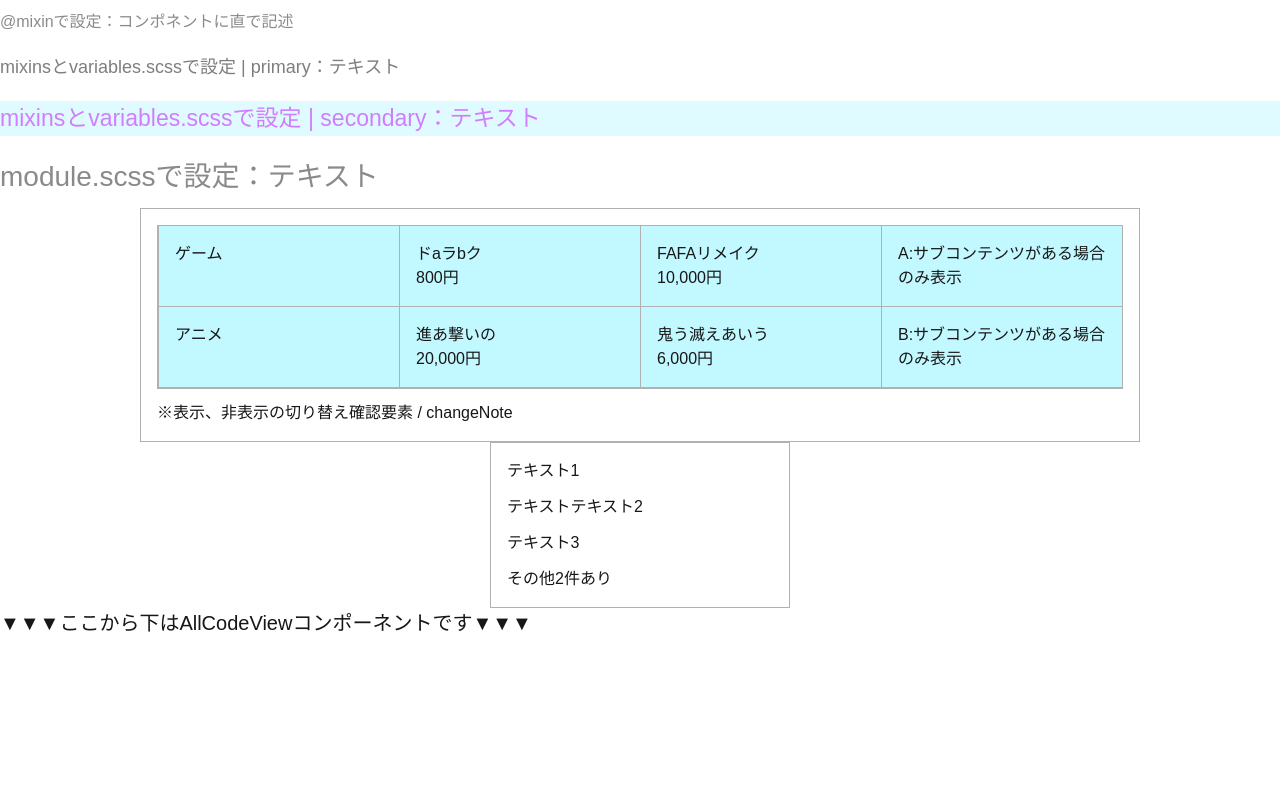
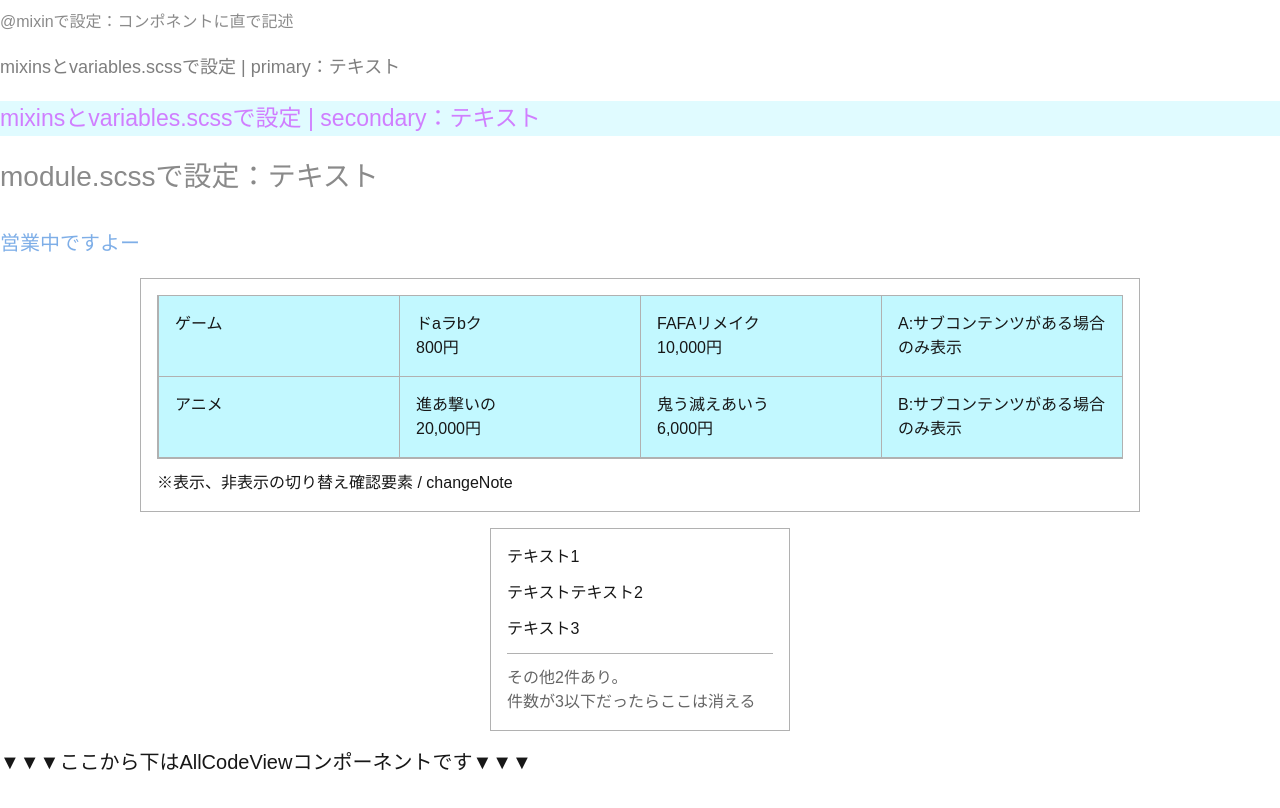
Before and after one commit to TeruoFujikake/next, a Next.js app: page / in a window 1280 px wide. Shown: the top 808 px of the page. Built offline with nearby package versions, Linux system fonts and the light colour scheme.

Commit message:
BusinessHoursStatus作成他

```diff
--- /dev/null
+++ b/app/components/BusinessHoursStatus/BusinessHoursStatus.module.scss
@@ -0,0 +1,20 @@
+@use "../../styles/mixins";
+
+.BusinessHoursStatus {
+  &--open {
+    color: var(--color-text-business-hours-open);
+  }
+  &--close {
+    color: var(--color-text-business-hours-close);
+  }
+
+  &--fontSize12 {
+    @include mixins.font-size(12);
+  }
+  &--fontSize14 {
+    @include mixins.font-size(14);
+  }
+  &--fontSize20 {
+    @include mixins.font-size(20);
+  }
+}
--- /dev/null
+++ b/app/components/BusinessHoursStatus/BusinessHoursStatus.tsx
@@ -0,0 +1,36 @@
+import ClassNames from 'classnames';
+import styles from './BusinessHoursStatus.module.scss';
+
+export const BUSINESS_HOURS_STATUS_CODES = {
+  OPEN: 1,
+  CLOSE: 2,
+} as const;
+
+export type BusinessHoursStatusCode = (typeof BUSINESS_HOURS_STATUS_CODES)[keyof typeof BUSINESS_HOURS_STATUS_CODES];
+
+interface BusinessHoursStatusProps {
+  fontSize?: 12 | 14 | 20;
+  statusCode: BusinessHoursStatusCode;
+  statusText: string;
+}
+
+const BusinessHoursStatus: React.FC<BusinessHoursStatusProps> = ({
+  statusCode,
+  statusText,
+  fontSize = 14,
+  }) => {
+  const classNames = ClassNames({
+    [styles.BusinessHoursStatus]: true,
+    [styles['BusinessHoursStatus--open']]: statusCode === BUSINESS_HOURS_STATUS_CODES.OPEN,
+    [styles['BusinessHoursStatus--close']]: statusCode === BUSINESS_HOURS_STATUS_CODES.CLOSE,
+    [styles[`BusinessHoursStatus--fontSize${fontSize}`]]: true,
+  });
+
+  return (
+    <div className={classNames}>
+      <p className={styles.BusinessHoursStatus__status}>{statusText}</p>
+    </div>
+  );
+};
+
+export default BusinessHoursStatus;
--- a/app/components/LiMore/LiMore.module.scss
+++ b/app/components/LiMore/LiMore.module.scss
@@ -1,6 +1,6 @@
 .LiMore {
   max-width: 300px;
-  margin: 0 auto;
+  margin: 16px auto;
   padding: 16px;
   border: 1px solid var(--color-border-primary);
 
@@ -23,4 +23,9 @@
     }
   }
 
+  &__total {
+    padding-top: 12px;
+    color: #666666;
+    border-top: 1px solid var(--color-border-primary);
+  }
 }
--- a/app/components/LiMore/LiMore.tsx
+++ b/app/components/LiMore/LiMore.tsx
@@ -9,12 +9,16 @@ interface LiMoreProps {
 const LiMore: React.FC<LiMoreProps> = ({ listData, totalCount }) => {
   const classNames = ClassNames({
     [styles.LiMore]: true,
+  });
+
+  const classNamesList = ClassNames({
+    [styles.LiMore__list]: true,
     [styles['LiMore__list--noMore']]: totalCount <= 3,
   });
   return (
     <>
       <div className={classNames}>
-        <ul className={styles.LiMore__list}>
+        <ul className={classNamesList}>
           {listData.slice(0, 3).map((list, index) => (
             <li key={index} className={styles.LiMore__listItem}>
               {list}
@@ -22,7 +26,7 @@ const LiMore: React.FC<LiMoreProps> = ({ listData, totalCount }) => {
           ))}
         </ul>
         {totalCount > 3 &&
-          <p className={styles.LiMore__total}>その他{totalCount - 3}件あり</p>
+          <p className={styles.LiMore__total}>その他{totalCount - 3}件あり。<br/>件数が3以下だったらここは消える</p>
         }
       </div>
     </>
--- a/app/components/Reference/Reference.tsx
+++ b/app/components/Reference/Reference.tsx
@@ -1,5 +1,6 @@
 import ClassNames from 'classnames';
 import Link from 'next/link'; // Link=<a>タグになる / Next.jsのLinkコンポーネント
+import BusinessHoursStatus, { BusinessHoursStatusCode } from '../BusinessHoursStatus/BusinessHoursStatus';
 import styles from './Reference.module.scss';
 
 interface ReferenceProps {
@@ -13,6 +14,8 @@ interface ReferenceProps {
   onClickHandler?: () => void; // このように書くと、onClickHandlerがundefinedの時にエラーになるので、?をつけてオプショナルにする
   /* disabledかどうか */
   isDisabled?: boolean;
+  businessHoursStatusCode: BusinessHoursStatusCode;
+  businessHoursStatusText: string;
 }
 
 const Reference: React.FC<ReferenceProps> = ({
@@ -23,6 +26,8 @@ const Reference: React.FC<ReferenceProps> = ({
   target = '_blank',
   onClickHandler,
   isDisabled = false,
+  businessHoursStatusCode,
+  businessHoursStatusText
   }) => {
   const classNames = ClassNames({
     [styles.Reference]: true,
@@ -48,6 +53,12 @@ const Reference: React.FC<ReferenceProps> = ({
         <div className={styles.Reference__textPrimary}>mixinsとvariables.scssで設定 | primary：{text}</div>
         <div className={styles.Reference__textSecondary}>mixinsとvariables.scssで設定 | secondary：{text}</div>
         <p className={classNamesFontSize}>module.scssで設定：{text}</p>
+
+        <BusinessHoursStatus
+          statusCode={businessHoursStatusCode}
+          statusText={businessHoursStatusText}
+          fontSize={20}
+        />
       </WrapperTag>
     </>
   );
--- a/app/globals_variables.scss
+++ b/app/globals_variables.scss
@@ -1,6 +1,9 @@
 :root {
   --color-text-primary: #000000;
   --color-text-secondary: #a200ff;
+
+  --color-text-business-hours-open: #0060d1;
+  --color-text-business-hours-close: #ff0000;
 
   --color-background-primary: #ffffff;
   --color-background-secondary: #c2f8ff;
--- a/app/page.tsx
+++ b/app/page.tsx
@@ -16,6 +16,8 @@ export default function Home() {
         target="_blank"
         // onClickHandler={() => {}}
         isDisabled={true}
+        businessHoursStatusCode={1}
+        businessHoursStatusText="営業中ですよー"
       />
       <UlLiData
         liData={TEXT.ULLI_DATA.LI_DATA._01}
```
